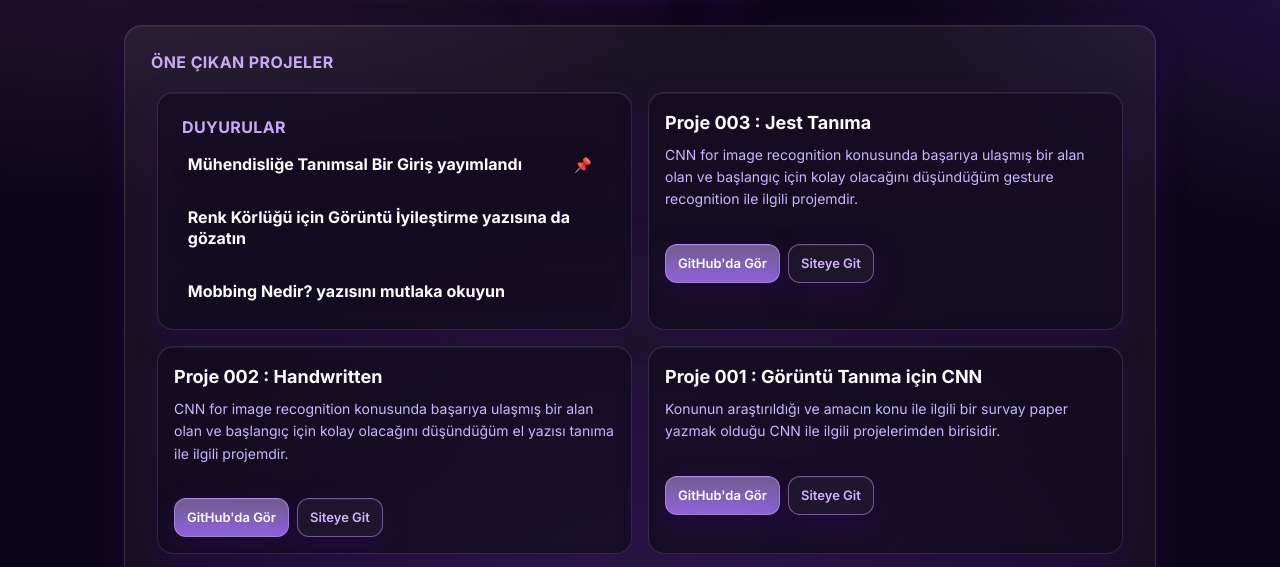
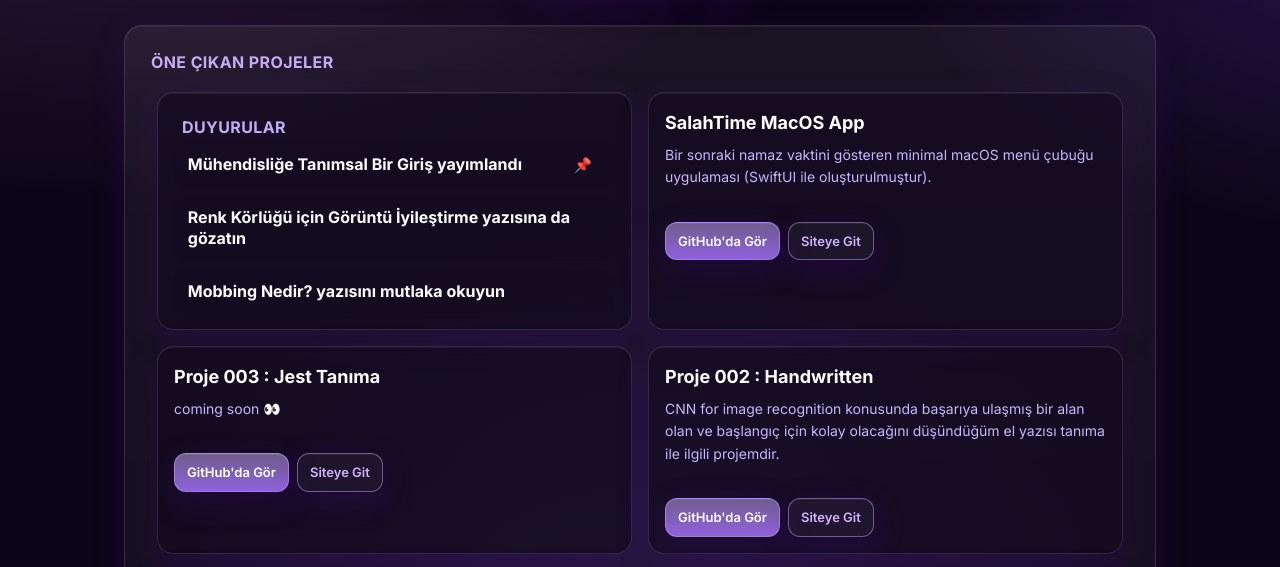
Before and after one commit to FadimeYaren/FadimeYaren.github.io, a plain HTML site: page index.html in a window 1280 px wide. Shown: the part 202-769 px from the top of the page. Drawn offline with nearby package versions, Linux system fonts and the light colour scheme.

Commit message:
Güncellemeler: metin düzeltmeleri ve yeni içerik

```diff
--- a/data/i18n/index.de.json
+++ b/data/i18n/index.de.json
@@ -2,8 +2,12 @@
     "featured": "Ausgewählte Projekte",
     "announcements": "Ankündigungen",
 
+    "proj_salahtimemac_title": "SalahTime MacOS App",
+    "proj_salahtimemac_desc": "Minimalistische macOS-Menüleisten-App, die die nächste Gebetszeit anzeigt (erstellt mit SwiftUI).",
+
+
     "proj_CNN003_title": "Proje 003 : Gestenerkennung",
-    "proj_CNN003_desc": "Dies ist mein Projekt zur Gestenerkennung, einem Bereich, der bei CNN für die Bilderkennung erfolgreich war und mit dem ich leicht anfangen kann.",
+    "proj_CNN003_desc": "coming soon 👀",
 
     "proj_CNN002_title": "Proje 002 : Handschriftlich",
     "proj_CNN002_desc": "Dies ist mein Projekt zur Handschrifterkennung, einem Bereich, der bei CNN für die Bilderkennung erfolgreich war und mit dem ich leicht anfangen kann.",
--- a/data/i18n/index.en.json
+++ b/data/i18n/index.en.json
@@ -2,8 +2,12 @@
     "featured": "Featured Projects",
     "announcements": "Announcements",
 
+    "proj_salahtimemac_title": "SalahTime MacOS App",
+    "proj_salahtimemac_desc": "Minimal macOS menu bar app showing next prayer time (built with SwiftUI).",
+
+
     "proj_CNN003_title": "Proje 003 : Gesture Recognition",
-    "proj_CNN003_desc": "This is my project about gesture recognition, which is a field that has achieved success in CNN for image recognition and which I think will be easy to start with",
+    "proj_CNN003_desc": "coming soon 👀",
 
 
     "proj_CNN002_title": "Proje 002 : Handwritten",
--- a/data/i18n/index.tr.json
+++ b/data/i18n/index.tr.json
@@ -2,14 +2,17 @@
     "featured": "Öne Çıkan Projeler",
     "announcements": "Duyurular",
 
+    "proj_salahtimemac_title": "SalahTime MacOS App",
+    "proj_salahtimemac_desc": "Bir sonraki namaz vaktini gösteren minimal macOS menü çubuğu uygulaması (SwiftUI ile oluşturulmuştur).",
+
     "proj_CNN003_title": "Proje 003 : Jest Tanıma",
-    "proj_CNN003_desc": "CNN for image recognition konusunda başarıya ulaşmış bir alan olan ve başlangıç için kolay olacağını düşündüğüm gesture recognition ile ilgili projemdir.",
+    "proj_CNN003_desc": "coming soon 👀",
 
     "proj_CNN002_title": "Proje 002 : Handwritten",
     "proj_CNN002_desc": "CNN for image recognition konusunda başarıya ulaşmış bir alan olan ve başlangıç için kolay olacağını düşündüğüm el yazısı tanıma ile ilgili projemdir.",
 
     "proj_CNN001_title": "Proje 001 : Görüntü Tanıma için CNN",
-    "proj_CNN001_desc": "Konunun araştırıldığı ve amacın konu ile ilgili bir survay paper yazmak olduğu CNN ile ilgili projelerimden birisidir.",
+    "proj_CNN001_desc": "Konunun araştırıldığı ve amacın konu ile ilgili bir survey paper yazmak olduğu CNN ile ilgili projelerimden birisidir.",
 
     "proj_mood_title": "🌦️ MoodOfTheWeather",
     "proj_mood_desc": "Şehrinizin hava durumunu kolayca sorgulayabileceğiniz basit bir websitesi.",
--- a/index.html
+++ b/index.html
@@ -59,6 +59,15 @@
 
           <script src="/assets/announcements.js" defer></script>
 
+        </article>
+
+        <article class="card">
+          <h3 data-i18n="proj_salahtimemac_title">SalahTime MacOS App</h3>
+          <p data-i18n="proj_salahtimemac_desc">Bir sonraki namaz vaktini gösteren minimal macOS menü çubuğu uygulaması (SwiftUI ile oluşturulmuştur).</p>
+          <div class="btn-row">
+            <a class="btn primary" href="https://github.com/FadimeYaren/SalahTime" target="_blank" rel="noopener" data-i18n="btn_github">GitHub'da Gör</a>
+            <a class="btn ghost" href="https://github.com/FadimeYaren/SalahTime/releases" target="_blank" rel="noopener" data-i18n="btn_site">Siteye Git</a>
+          </div>
         </article>
 
         <article class="card">
```
Also changed, not shown: 1 other file.
